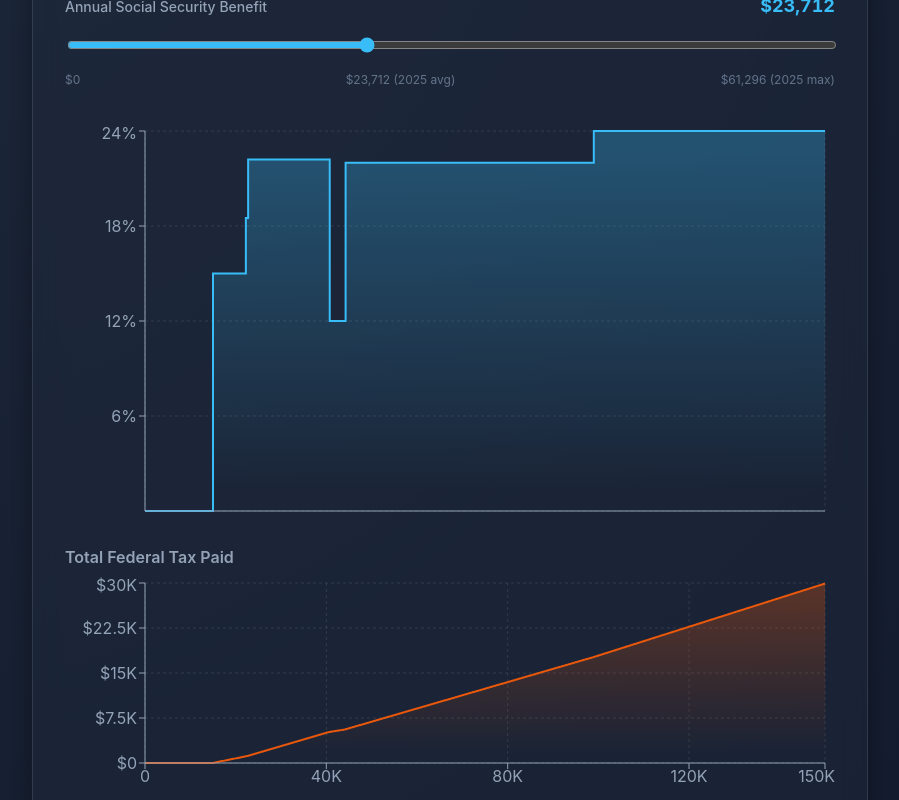
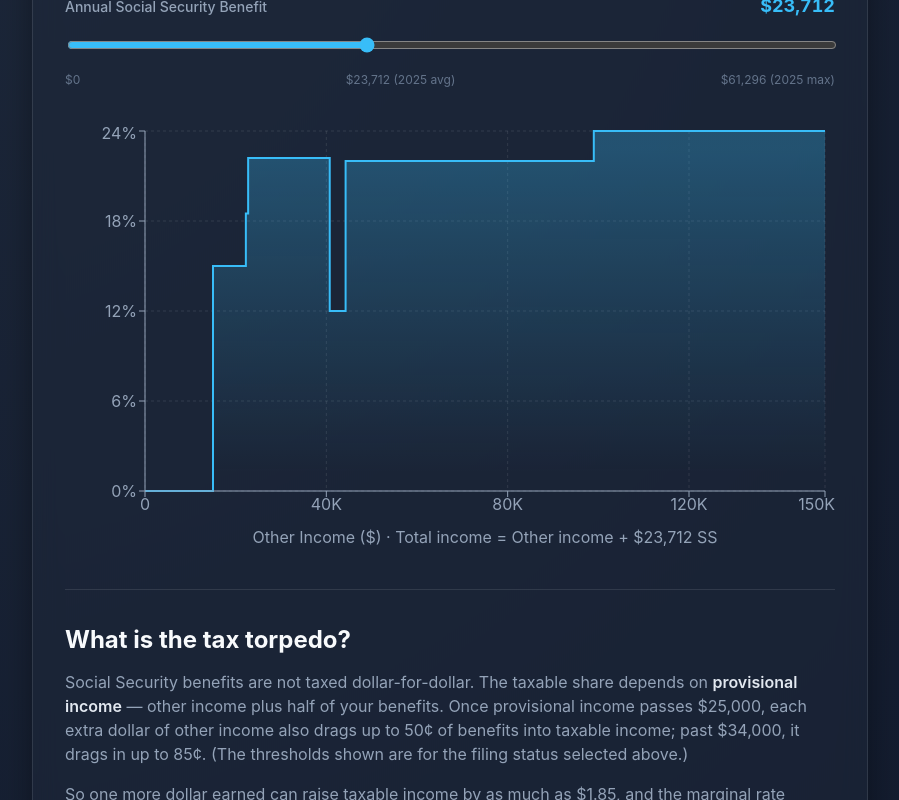
Before and after one commit to ecao310/congenial-octo-spork, a React (Vite) app: page / in a window 1280 px wide. Shown: the part 340-1140 px from the top of the page, without its empty margins (190-1089 px from the left). Built offline with nearby package versions, Linux system fonts and the light colour scheme.

Commit message:
remove tax paid graph in favor of tool tip

```diff
--- a/src/App.tsx
+++ b/src/App.tsx
@@ -41,6 +41,40 @@ const TOOLTIP_STYLE: React.CSSProperties = {
   border: '1px solid rgba(56, 189, 248, 0.3)',
   borderRadius: '8px',
   color: '#f8fafc',
+};
+
+interface TooltipPayloadPoint {
+  income: number;
+  marginalRate: number;
+  totalTax: number;
+}
+
+interface CustomTooltipProps {
+  active?: boolean;
+  payload?: Array<{ payload: TooltipPayloadPoint }>;
+  ssBenefit: number;
+}
+
+const CustomTooltip: React.FC<CustomTooltipProps> = ({
+  active,
+  payload,
+  ssBenefit,
+}) => {
+  if (!active || !payload || !payload.length) return null;
+  const point = payload[0].payload;
+  return (
+    <div style={TOOLTIP_STYLE}>
+      <div style={{ fontWeight: 600, marginBottom: '0.25rem' }}>
+        Other income {formatCurrency(point.income)} · Total income {formatCurrency(point.income + ssBenefit)}
+      </div>
+      <div>
+        Marginal Rate: <strong style={{ color: '#38bdf8' }}>{point.marginalRate}%</strong>
+      </div>
+      <div>
+        Total Federal Tax: <strong style={{ color: '#ea580c' }}>{formatCurrency(point.totalTax)}</strong>
+      </div>
+    </div>
+  );
 };
 
 const App: React.FC = () => {
@@ -109,7 +143,6 @@ const App: React.FC = () => {
         <ResponsiveContainer width="100%" height="100%">
           <AreaChart
             data={curve}
-            syncId="income"
             margin={{ top: 10, right: 10, left: 10, bottom: 0 }}
           >
             <defs>
@@ -123,9 +156,7 @@ const App: React.FC = () => {
               dataKey="income"
               type="number"
               domain={[0, MAX_INCOME]}
-              tick={false}
-              tickLine={false}
-              height={10}
+              tickFormatter={formatCompact}
               stroke="#94a3b8"
             />
             <YAxis
@@ -135,11 +166,7 @@ const App: React.FC = () => {
               domain={[0, 'auto']}
             />
             <Tooltip
-              formatter={(value) => [`${Number(value)}%`, 'Marginal Rate']}
-              labelFormatter={(income) =>
-                `Other income ${formatCurrency(Number(income))} · Total income ${formatCurrency(Number(income) + ssBenefit)}`
-              }
-              contentStyle={TOOLTIP_STYLE}
+              content={<CustomTooltip ssBenefit={ssBenefit} />}
             />
             <Area
               type="stepAfter"
@@ -147,54 +174,6 @@ const App: React.FC = () => {
               stroke="#38bdf8"
               strokeWidth={2}
               fill="url(#rateGradient)"
-            />
-          </AreaChart>
-        </ResponsiveContainer>
-      </div>
-
-      <h2 className="chart-panel-title" id="total-tax-panel-title">
-        Total Federal Tax Paid
-      </h2>
-      <div className="chart-container chart-container--tax">
-        <ResponsiveContainer width="100%" height="100%">
-          <AreaChart
-            data={curve}
-            syncId="income"
-            margin={{ top: 10, right: 10, left: 10, bottom: 0 }}
-          >
-            <defs>
-              <linearGradient id="taxGradient" x1="0" y1="0" x2="0" y2="1">
-                <stop offset="5%" stopColor="#ea580c" stopOpacity={0.5} />
-                <stop offset="95%" stopColor="#ea580c" stopOpacity={0} />
-              </linearGradient>
-            </defs>
-            <CartesianGrid strokeDasharray="3 3" stroke="rgba(255, 255, 255, 0.1)" />
-            <XAxis
-              dataKey="income"
-              type="number"
-              domain={[0, MAX_INCOME]}
-              tickFormatter={formatCompact}
-              stroke="#94a3b8"
-            />
-            <YAxis
-              stroke="#94a3b8"
-              tickFormatter={(value) => `$${formatCompact(Number(value))}`}
-              width={70}
-              domain={[0, 'auto']}
-            />
-            <Tooltip
-              formatter={(value) => [formatCurrency(Number(value)), 'Total Federal Tax']}
-              labelFormatter={(income) =>
-                `Other income ${formatCurrency(Number(income))} · Total income ${formatCurrency(Number(income) + ssBenefit)}`
-              }
-              contentStyle={TOOLTIP_STYLE}
-            />
-            <Area
-              type="linear"
-              dataKey="totalTax"
-              stroke="#ea580c"
-              strokeWidth={2}
-              fill="url(#taxGradient)"
             />
           </AreaChart>
         </ResponsiveContainer>
--- a/src/index.css
+++ b/src/index.css
@@ -204,18 +204,6 @@ h1 {
   margin-top: 2rem;
 }
 
-.chart-panel-title {
-  font-size: 1rem;
-  font-weight: 600;
-  color: #94a3b8;
-  margin: 1.5rem 0 0;
-}
-
-.chart-container--tax {
-  height: 220px;
-  margin-top: 0.25rem;
-}
-
 /* Rendered as HTML rather than an SVG <XAxis label> so it can never be
    clipped by the chart's viewport. The padding-left offsets the text to the
    centre of the plot area, which starts after the 70px y-axis. */
```
Also changed, not shown: ralph/PLAN.md (+1 -1 lines), 2 other files (tests, documents, lock files or other folders).
